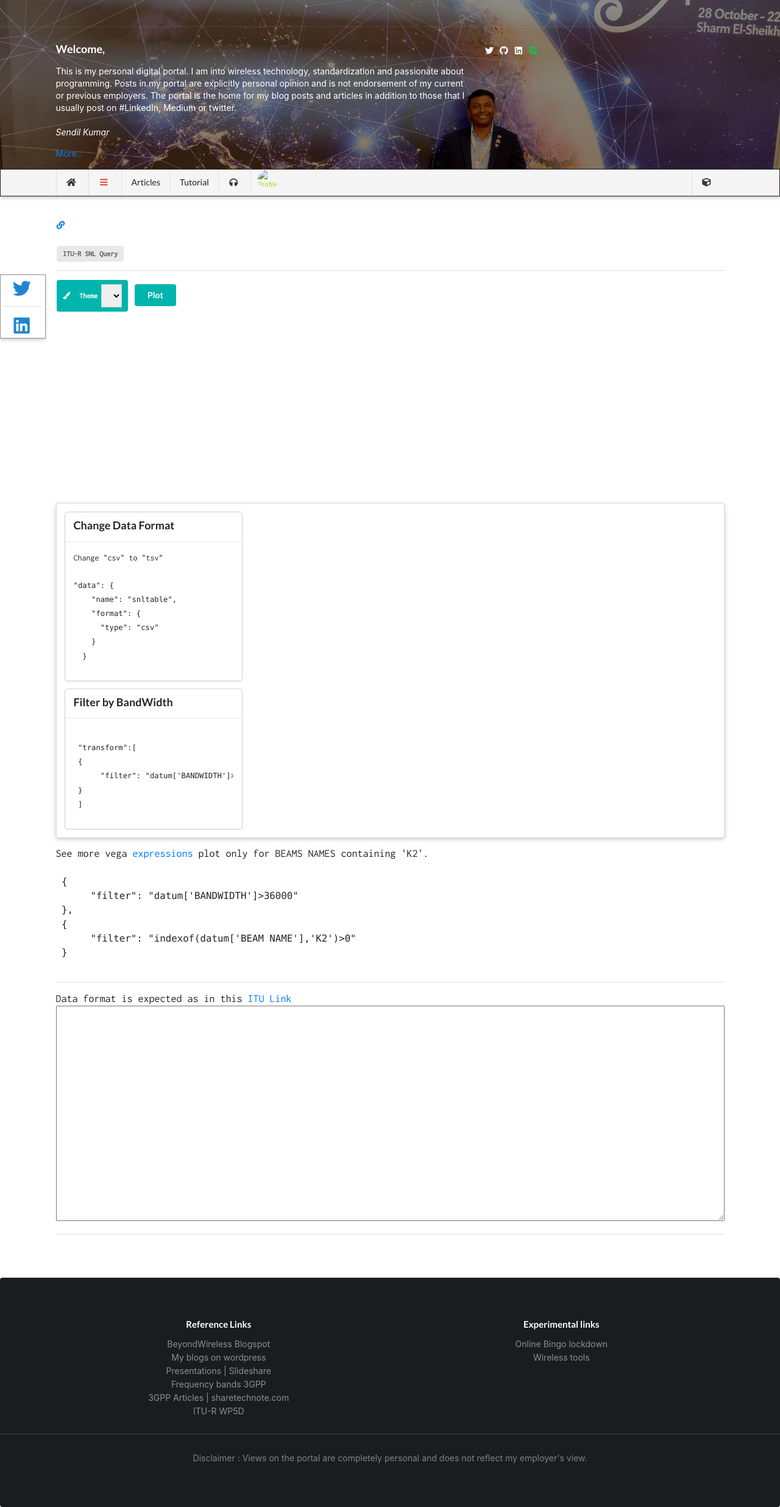
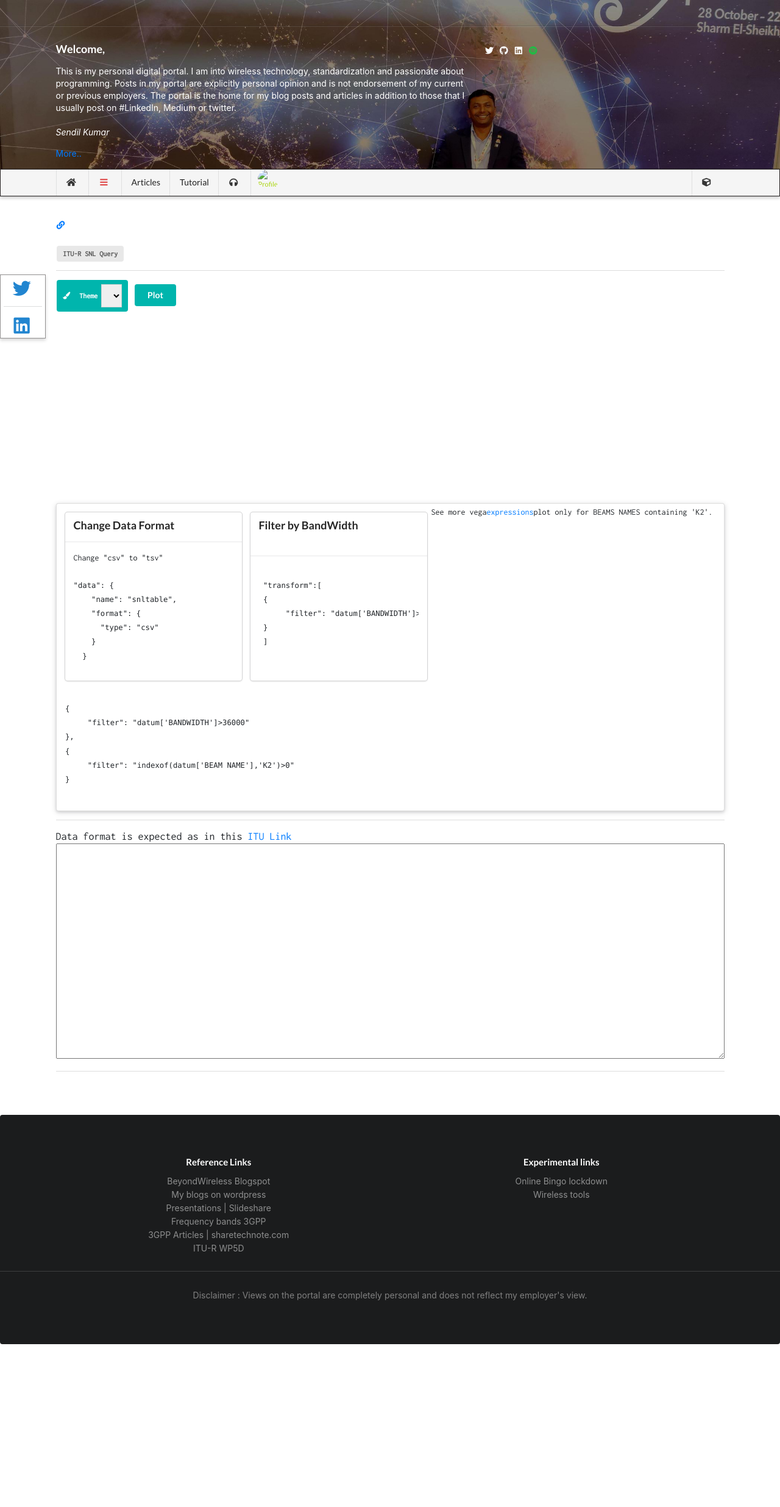
Before and after one commit to wiless/wiless.github.io, a Jekyll site: the page built from _apps/snl.html, in a window 1280 px wide. Shown: the whole page at 61% size. Built offline with Jekyll 4.4.1, drawn with Linux system fonts in a browser that asks for light colours; nearby versions of some CDN libraries; some web fonts are replaced; comment, search, counter and statistics services are not loaded; a style sheet for code colours, icons or effects is not loaded; after the commit the page ends 2204 px from its top, so only the background shows below that.

Commit message:
Update snl.html

```diff
--- a/_apps/snl.html
+++ b/_apps/snl.html
@@ -37,6 +37,7 @@ title: SNL Spectrum Viewer
 <button class="ui float right teal button" name="saveButton" onclick="CallPlots()"> Plot </button>
 	    <div  id="vegaspec" style="height:300px"> </div>
 <div class="ui raised segment">
+<div class="ui cards">
 
 <div class="ui card">
   <div class="content">
@@ -69,7 +70,7 @@ Change "csv" to "tsv"
 </code></pre>
   </div>
 </div>
-</div>
+
 See more vega <a target=_blank href="https://vega.github.io/vega/docs/expressions/"> expressions </a>
 plot only for BEAMS NAMES containing 'K2'.
 <pre>
@@ -82,7 +83,9 @@ plot only for BEAMS NAMES containing 'K2'.
  }
 </code>
 </pre>
-<div class="ui divider"></div>
+</div>
+</div>
+	<div class="ui divider"></div>
 
 Data format is expected as in this <a target=_blank href="https://www.itu.int/online/sns/freqlist.sh?ntc_id=116520362&ie=y&sat_type=G&categ=C&script=&select_list=F&sel_type=&sel_satname=INSAT-KA82.5E&sat_name=INSAT-KA82.5E&plan_id=&ntc_nbr="> ITU Link</a>
 	    <textarea  id="vegadata" style="width:100%" rows=15> </textarea>
```
